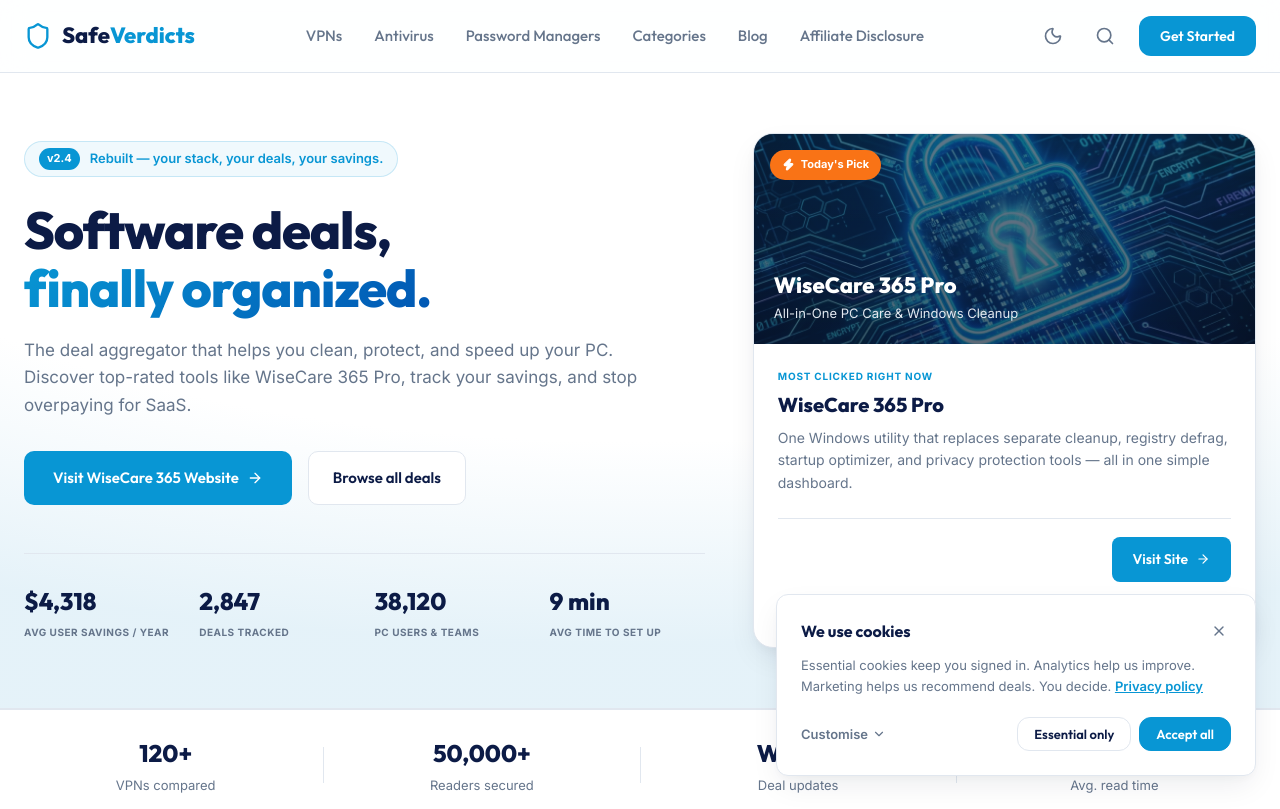
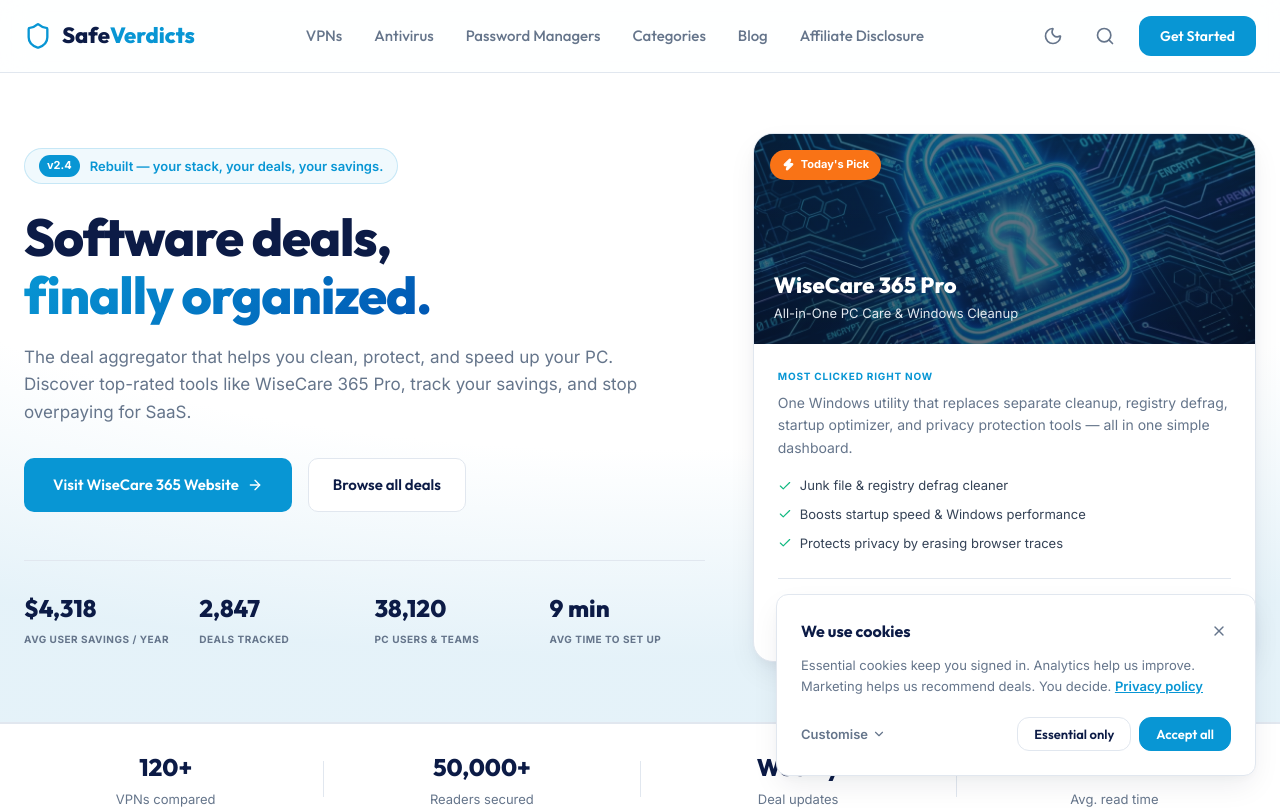
Before and after one commit to codershiveinterns-cloud/SafeVerdicts, a React (Vite) app: page / in a window 1280 px wide. Shown: the top 809 px of the page. Built offline with nearby package versions, Linux system fonts and the light colour scheme.

Commit message:
Redesign Today's Pick featured card layout on home page

```diff
--- a/src/pages/Home.jsx
+++ b/src/pages/Home.jsx
@@ -117,25 +117,41 @@
 
               <div className="spotlight-card-details">
                 <div className="most-clicked-badge">MOST CLICKED RIGHT NOW</div>
-                <h4 className="spotlight-product-title">WiseCare 365 Pro</h4>
-                <p className="spotlight-product-desc">
+                <p className="spotlight-product-desc" style={{ marginBottom: '16px' }}>
                   One Windows utility that replaces separate cleanup, registry defrag, startup optimizer, and privacy protection tools — all in one simple dashboard.
                 </p>
 
-                <div className="spotlight-product-footer" style={{ justifyContent: 'flex-end' }}>
+                <div className="spotlight-quick-bullets" style={{ display: 'flex', flexDirection: 'column', gap: '8px', marginBottom: '24px' }}>
+                  <div style={{ display: 'flex', alignItems: 'center', gap: '8px', fontSize: '13px', color: 'var(--color-text)' }}>
+                    <Check size={14} style={{ color: '#10B981', flexShrink: 0 }} />
+                    <span>Junk file & registry defrag cleaner</span>
+                  </div>
+                  <div style={{ display: 'flex', alignItems: 'center', gap: '8px', fontSize: '13px', color: 'var(--color-text)' }}>
+                    <Check size={14} style={{ color: '#10B981', flexShrink: 0 }} />
+                    <span>Boosts startup speed & Windows performance</span>
+                  </div>
+                  <div style={{ display: 'flex', alignItems: 'center', gap: '8px', fontSize: '13px', color: 'var(--color-text)' }}>
+                    <Check size={14} style={{ color: '#10B981', flexShrink: 0 }} />
+                    <span>Protects privacy by erasing browser traces</span>
+                  </div>
+                </div>
+
+                <div className="spotlight-card-actions" style={{ display: 'flex', gap: '12px', paddingTop: '16px', borderTop: '1px solid var(--color-border)' }}>
                   <a
                     href="https://www.wisecleaner.com/"
                     target="_blank"
                     rel="noopener noreferrer sponsored"
-                    className="btn btn-primary spotlight-deal-btn"
+                    className="btn btn-primary"
+                    style={{ flex: 1, justifyContent: 'center', fontSize: '13px', padding: '10px 14px' }}
                   >
-                    Visit Site <ArrowRight size={14} />
+                    Visit Site <ExternalLink size={14} />
                   </a>
-                </div>
-
-                <div className="spotlight-review-row">
-                  <Link to="/blog/wisecare-365-pro-all-in-one-windows" className="review-link">
-                    View product page →
+                  <Link
+                    to="/blog/wisecare-365-pro-all-in-one-windows"
+                    className="btn btn-secondary"
+                    style={{ flex: 1, justifyContent: 'center', fontSize: '13px', padding: '10px 14px' }}
+                  >
+                    Read Review <ArrowRight size={14} />
                   </Link>
                 </div>
               </div>
```
